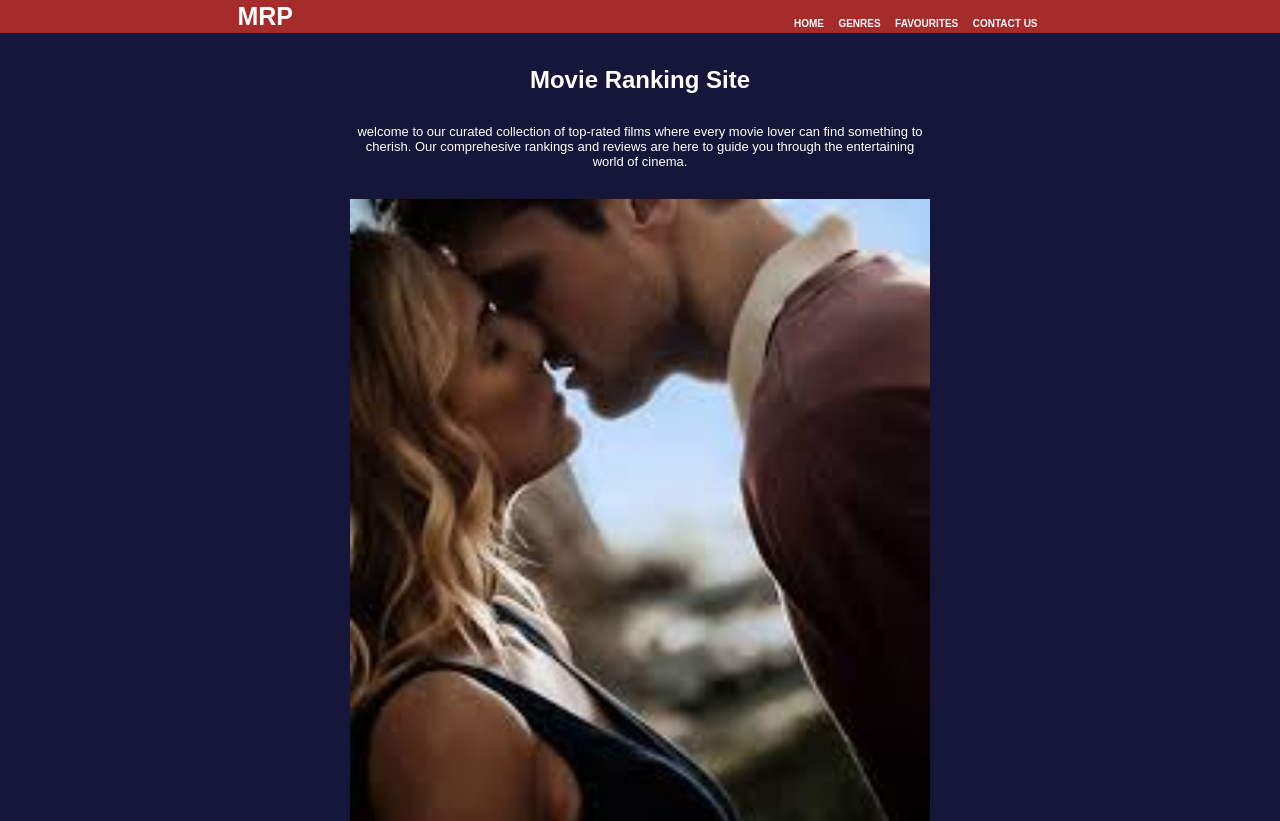
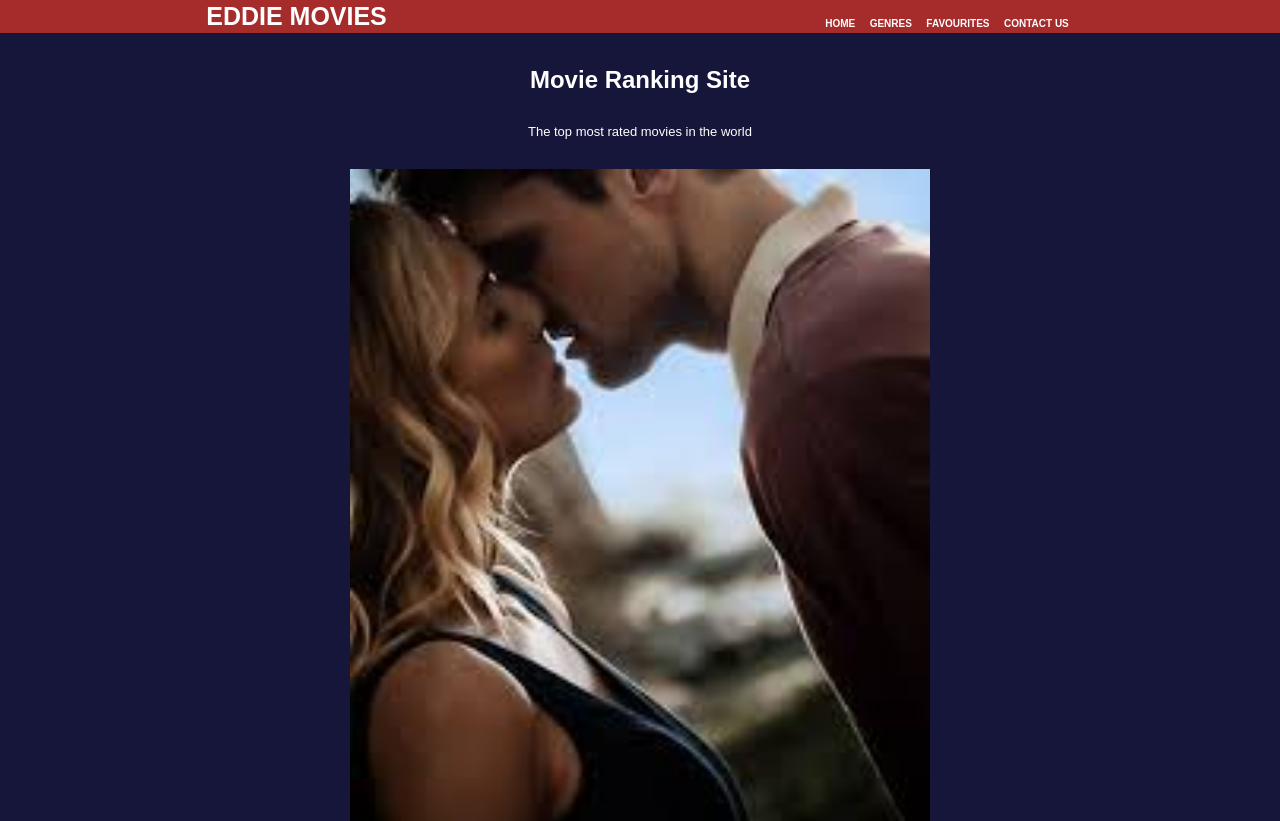
Before and after one commit to nalyanya256/Ranking-, a plain HTML site: page index.html in a window 1280 px wide. Shown: the top 821 px of the page. Drawn offline with Linux system fonts and the light colour scheme.

Commit message:
Update and rename eddie.html to index.html

```diff
--- a/eddie.html
+++ b/index.html
@@ -8,7 +8,7 @@
 </head>
 <body class="home">
     <nav class="navbar">
-        <div class="logo">MRP</div>
+        <div class="logo">EDDIE MOVIES</div>
         <ul>
             <li class="jj"><a href="index.html">HOME</a></li>
             <li class="jj"><a href="index.html">GENRES</a></li>
@@ -21,9 +21,8 @@
 
     <div class="discription">
     <h2>Movie Ranking Site</h2>
-    <p>welcome to our curated collection of top-rated films where every movie
-        lover can find something to cherish. Our comprehesive rankings and reviews
-        are here to guide you through the entertaining world of cinema.
+    <p>
+        The top most rated movies in the world
     </p>
     <img src="BLUE.jpg" alt="OUT OF THE BLUE" width="100%">
     </div>
```
